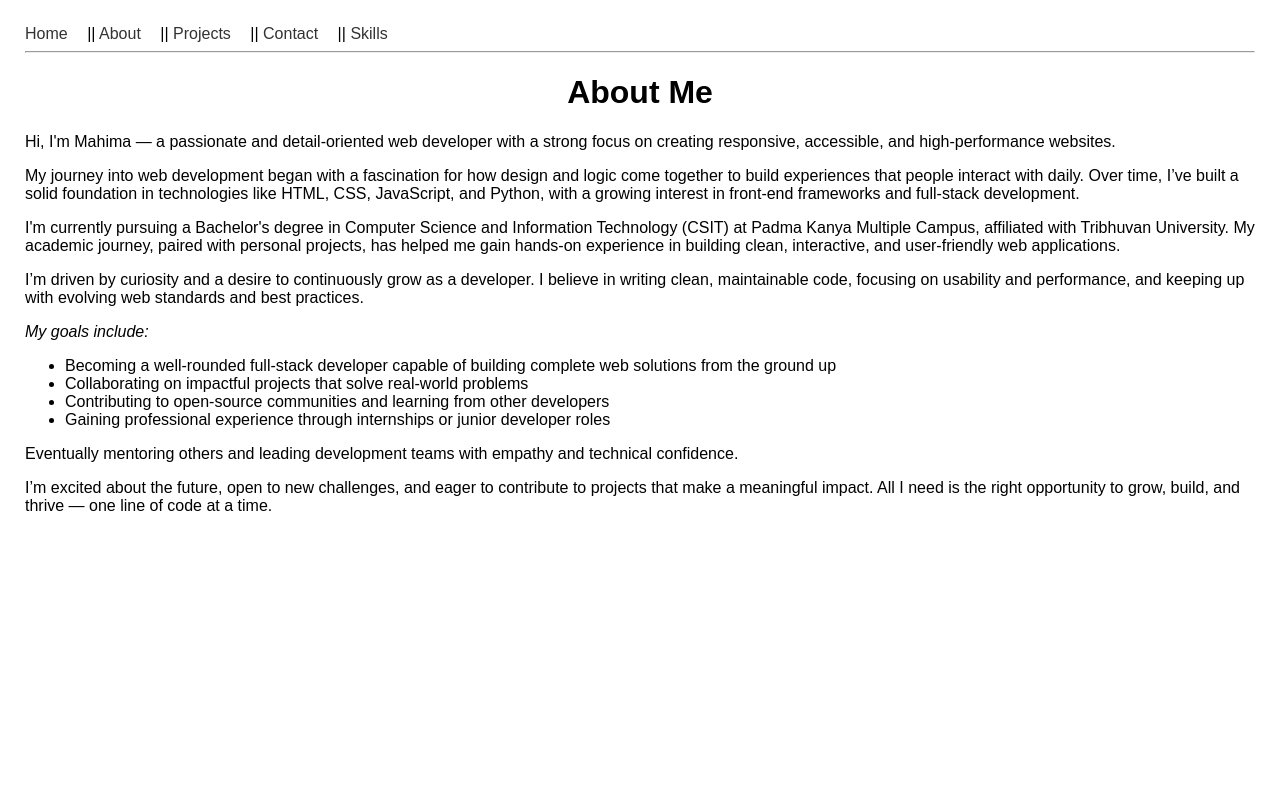
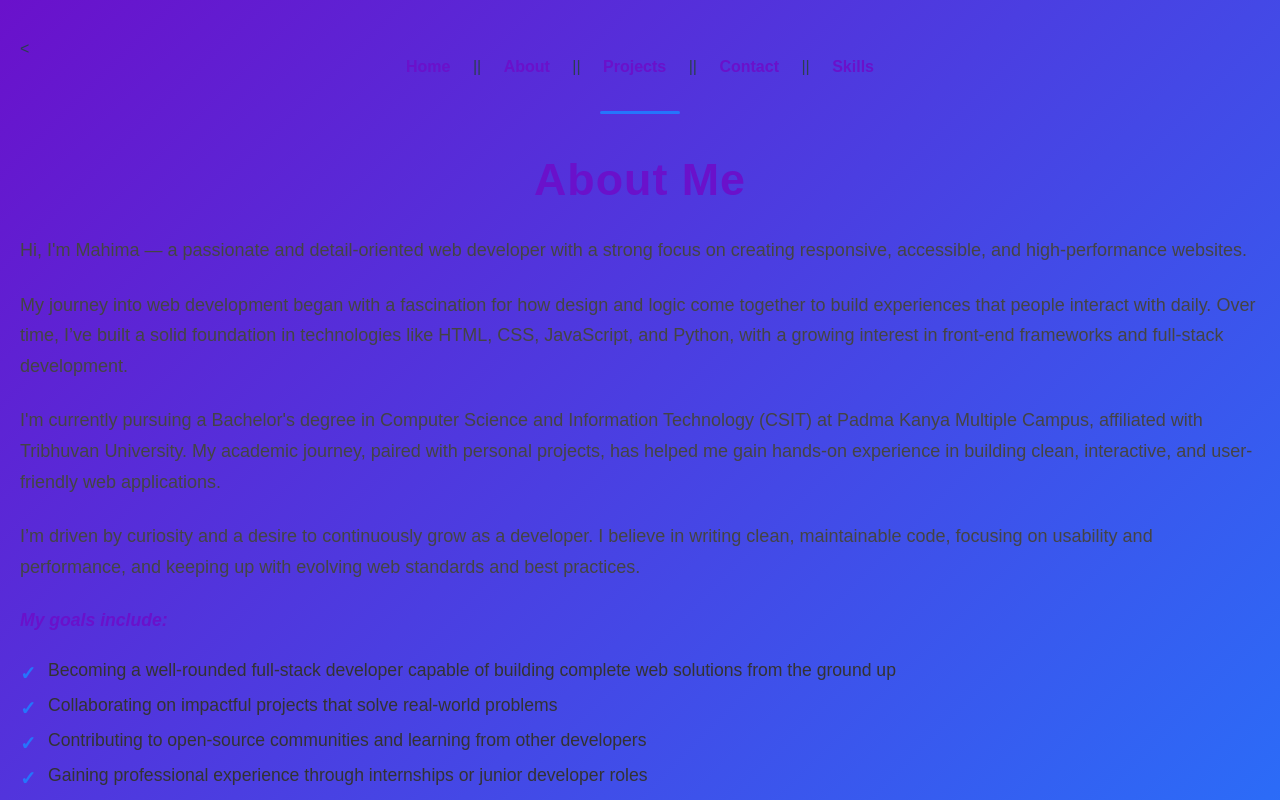
Before and after one commit to MAHIMA-0/my-portfolio, a plain HTML site: page about.html in a window 1280 px wide. Shown: the top 800 px of the page. Drawn offline with Linux system fonts and the light colour scheme.

Commit message:
Improved about page styling with new CSS

```diff
--- a/about.html
+++ b/about.html
@@ -5,7 +5,7 @@
     <link rel="stylesheet" href="css/style.css">
 </head>
 <body>
-
+<div><
     <nav>
         <a href="index.html">Home</a> ||
         <a href="about.html">About</a> ||
@@ -39,6 +39,6 @@
 
     <p>I’m excited about the future, open to new challenges, and eager to contribute to projects that make a meaningful impact.
     All I need is the right opportunity to grow, build, and thrive — one line of code at a time.</p>
-
+/div>
 </body>
 </html>
--- a/css/style.css
+++ b/css/style.css
@@ -40,3 +40,145 @@ display:flex;
 
 a{
 margin-top: 50px;}
+
+/* css/style.css */
+
+/* Import Google Font Poppins */
+@import url('https://fonts.googleapis.com/css2?family=Poppins:wght@400;600;700&display=swap');
+
+body {
+    font-family: 'Poppins', sans-serif;
+    background: linear-gradient(135deg, #6a11cb 0%, #2575fc 100%);
+    color: #2c3e50;
+    margin: 0;
+    padding: 40px 20px;
+    display: flex;
+    justify-content: center;
+    min-height: 100vh;
+}
+
+.container {
+    background: #fff;
+    max-width: 700px;
+    width: 100%;
+    border-radius: 16px;
+    box-shadow: 0 16px 40px rgba(0, 0, 0, 0.2);
+    padding: 40px 50px;
+    box-sizing: border-box;
+}
+
+nav {
+    text-align: center;
+    margin-bottom: 35px;
+}
+
+nav a {
+    color: #6a11cb;
+    text-decoration: none;
+    margin: 0 18px;
+    font-weight: 600;
+    font-size: 16px;
+    position: relative;
+    transition: color 0.3s ease;
+}
+
+nav a::after {
+    content: '';
+    position: absolute;
+    width: 0;
+    height: 2px;
+    bottom: -6px;
+    left: 50%;
+    background-color: #2575fc;
+    transition: width 0.3s ease, left 0.3s ease;
+    border-radius: 2px;
+}
+
+nav a:hover {
+    color: #2575fc;
+}
+
+nav a:hover::after {
+    width: 100%;
+    left: 0;
+}
+
+hr {
+    border: none;
+    border-top: 3px solid #2575fc;
+    margin-bottom: 40px;
+    border-radius: 2px;
+    max-width: 80px;
+    margin-left: auto;
+    margin-right: auto;
+}
+
+h1 {
+    font-weight: 700;
+    font-size: 2.8rem;
+    text-align: center;
+    margin-bottom: 30px;
+    color: #6a11cb;
+    letter-spacing: 1px;
+}
+
+p {
+    font-size: 1.125rem;
+    line-height: 1.7;
+    margin-bottom: 24px;
+    color: #444;
+}
+
+ul {
+    list-style: none;
+    padding-left: 0;
+    margin-bottom: 30px;
+}
+
+ul li {
+    position: relative;
+    padding-left: 28px;
+    margin-bottom: 14px;
+    font-size: 1.1rem;
+    color: #333;
+    font-weight: 500;
+}
+
+ul li::before {
+    content: '✓';
+    position: absolute;
+    left: 0;
+    top: 2px;
+    color: #2575fc;
+    font-weight: 700;
+    font-size: 1.2rem;
+}
+
+i {
+    color: #6a11cb;
+    font-style: italic;
+    font-weight: 600;
+    font-size: 1.1rem;
+    display: block;
+    margin-bottom: 12px;
+}
+
+/* Responsive */
+@media (max-width: 640px) {
+    .container {
+        padding: 30px 25px;
+    }
+
+    nav a {
+        margin: 0 10px;
+        font-size: 14px;
+    }
+
+    h1 {
+        font-size: 2rem;
+    }
+
+    p, ul li {
+        font-size: 1rem;
+    }
+}
```
